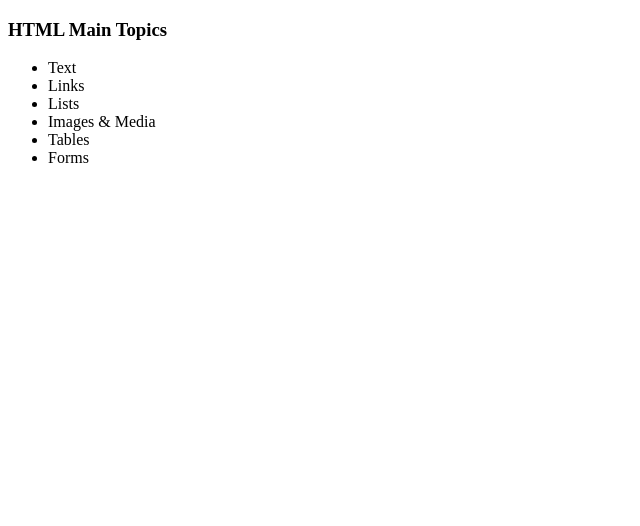
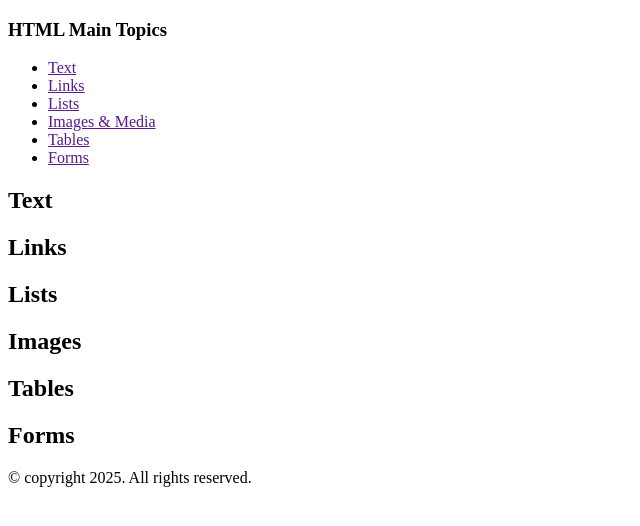
Before and after one commit to abmanan12/HTML-Topics, a plain HTML site: page HTML Topics/index.html in a window 1280 px wide. Shown: the whole page, without its empty margins (0-640 px from the left). Drawn offline with Linux system fonts and the light colour scheme.

Commit message:
Add files via upload

```diff
--- a/HTML Topics/index.html
+++ b/HTML Topics/index.html
@@ -13,22 +13,50 @@
         <div>
             <h3>HTML Main Topics</h3>
             <ul>
-                <li>Text</li>
-                <li>Links</li>
-                <li>Lists</li>
-                <li>Images & Media</li>
-                <li>Tables</li>
-                <li>Forms</li>
+                <li><a href="">Text</a></li>
+                <li><a href="">Links</a></li>
+                <li><a href="">Lists</a></li>
+                <li><a href="">Images & Media</a></li>
+                <li><a href="">Tables</a></li>
+                <li><a href="">Forms</a></li>
             </ul>
         </div>
     </header>
 
     <main>
+        <!-- Text -->
+        <section id="txt">
+            <h1>Text</h1>
+        </section>
 
+        <!-- Links -->
+        <section id="lnk">
+            <h1>Links</h1>
+        </section>
+
+        <!-- Lists -->
+        <section id="lst">
+            <h1>Lists</h1>
+        </section>
+
+        <!-- Images & Media -->
+        <section id="img">
+            <h1>Images</h1>
+        </section>
+
+        <!-- Tables -->
+        <section id="tbl">
+            <h1>Tables</h1>
+        </section>
+
+        <!-- Forms -->
+        <section id="frm">
+            <h1>Forms</h1>
+        </section>
     </main>
 
     <footer>
-
+        <div>&copy; copyright 2025. All rights reserved.</div>
     </footer>
 
 
```
